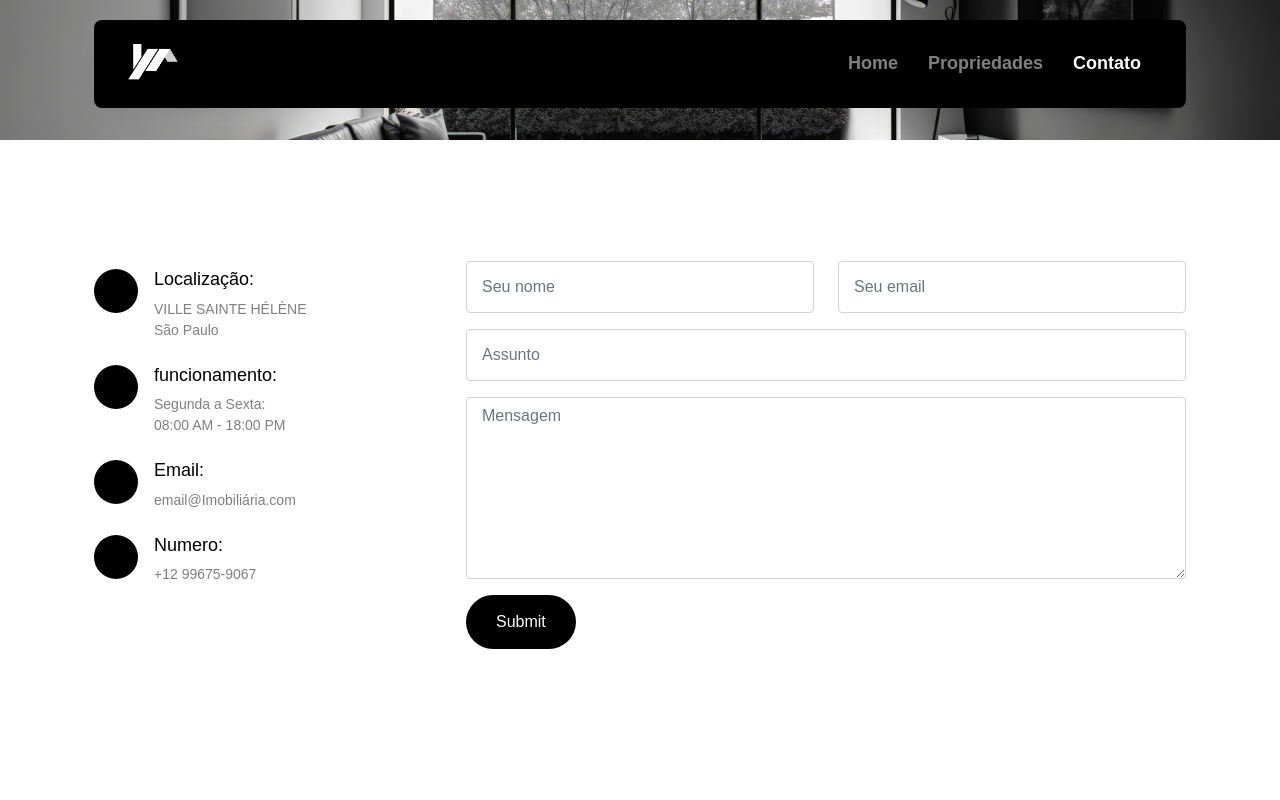
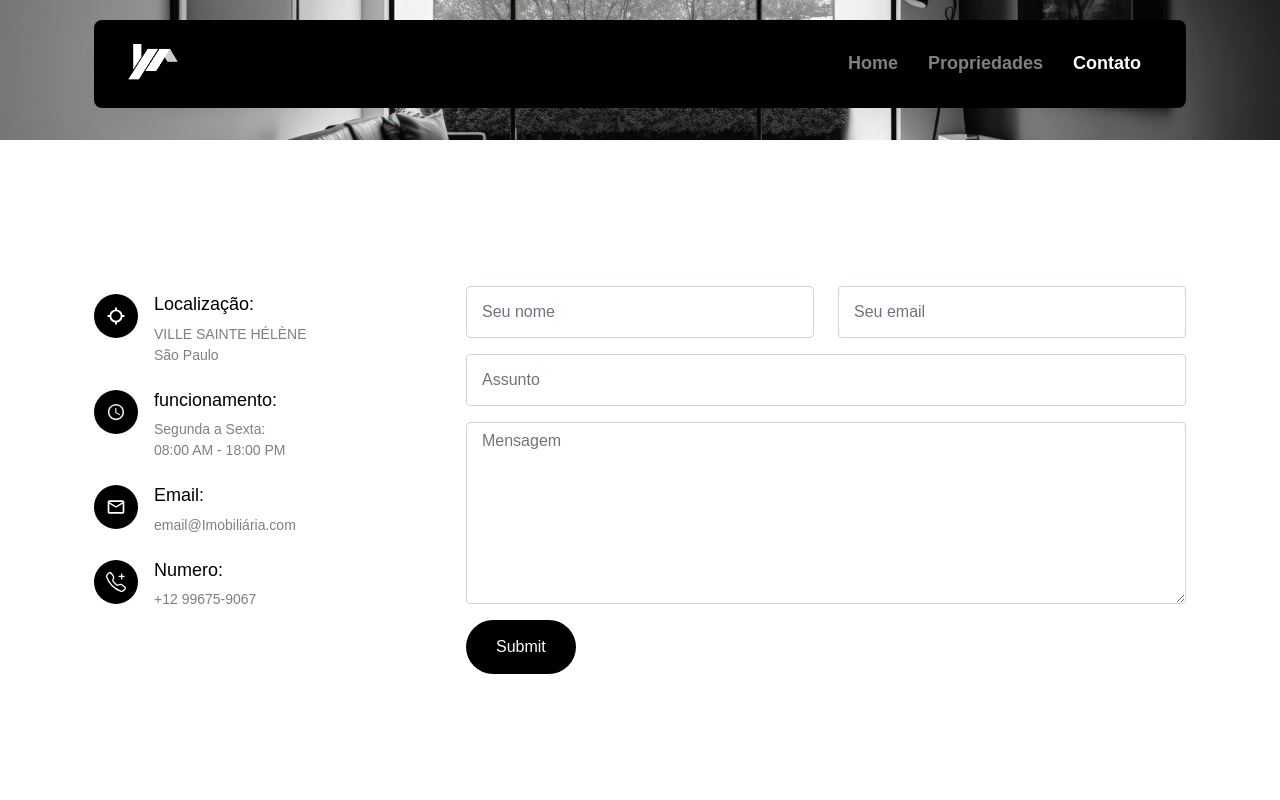
Before and after one commit to VictorBravim/RealEstate, a Next.js app: page /Contato in a window 1280 px wide. Shown: the top 800 px of the page. Built offline with nearby package versions, Linux system fonts and the light colour scheme.

Commit message:
Mudança

```diff
--- a/package.json
+++ b/package.json
@@ -12,7 +12,8 @@
     "bootstrap": "^5.3.3",
     "next": "14.1.4",
     "react": "^18",
-    "react-dom": "^18"
+    "react-dom": "^18",
+    "react-icons": "^5.2.1"
   },
   "devDependencies": {
     "@types/node": "^20",
--- a/src/components/Contato/Contatos.tsx
+++ b/src/components/Contato/Contatos.tsx
@@ -1,5 +1,9 @@
 // Contatos.tsx
 import "bootstrap/dist/css/bootstrap.min.css";
+import { IoLocate } from "react-icons/io5";
+import { IoMdTime } from "react-icons/io";
+import { MdOutlineEmail } from "react-icons/md";
+import { BsTelephonePlus } from "react-icons/bs";
 
 export default function Contatos() {
     return (
@@ -13,7 +17,7 @@ export default function Contatos() {
                     >
                         <div className="contact-info">
                             <div className="address mt-2">
-                                <i className="icon-room bx bx-current-location" />
+                                <i><IoLocate/></i>
                                 <h4 className="mb-2">Localização:</h4>
                                 <p>
                                     VILLE SAINTE HÉLÈNE
@@ -22,7 +26,7 @@ export default function Contatos() {
                                 </p>
                             </div>
                             <div className="open-hours mt-4">
-                                <i className="icon-clock-o bx bx-calendar" />
+                                <i><IoMdTime/></i>
                                 <h4 className="mb-2">funcionamento:</h4>
                                 <p>
                                     Segunda a Sexta:
@@ -31,12 +35,12 @@ export default function Contatos() {
                                 </p>
                             </div>
                             <div className="email mt-4">
-                                <i className="icon-envelope bx bxs-envelope" />
+                                <i><MdOutlineEmail/></i>
                                 <h4 className="mb-2">Email:</h4>
                                 <p>email@Imobiliária.com</p>
                             </div>
                             <div className="phone mt-4">
-                                <i className="icon-phone bx bxs-phone" />
+                                <i><BsTelephonePlus/></i>
                                 <h4 className="mb-2">Numero:</h4>
                                 <p>+12 99675-9067</p>
                             </div>
```
Also changed, not shown: src/styles/Global.css, 1 other file (tests, documents, lock files or other folders).
